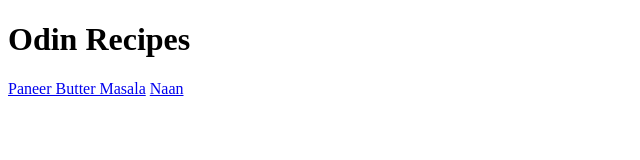
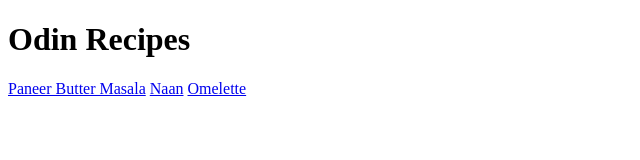
Before and after one commit to BKM14/odin-recipes, a plain HTML site: page index.html in a window 1280 px wide. Shown: the full height of the page, 0-640 px from the left. Drawn offline with Linux system fonts and the light colour scheme.

Commit message:
link index.html and omeltte.html

```diff
--- a/index.html
+++ b/index.html
@@ -9,6 +9,7 @@
         <h1>Odin Recipes</h1>
         <a href="paneer-butter-masala.html">Paneer Butter Masala</a>
         <a href="naan.html">Naan</a>
+        <a href="omelette.html">Omelette</a>
     </body>
 
 </html>
```
